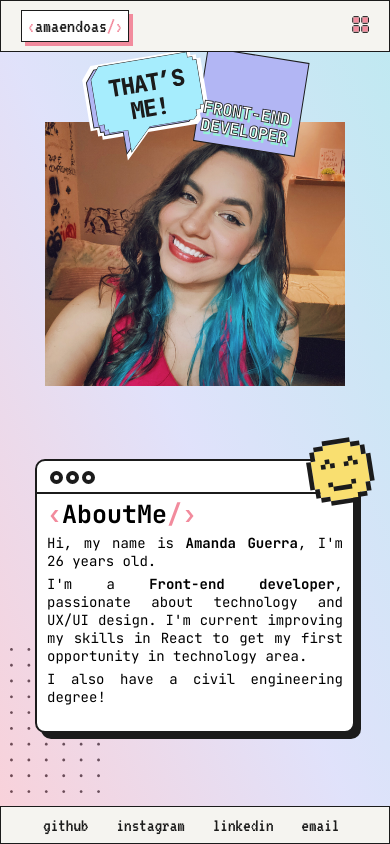
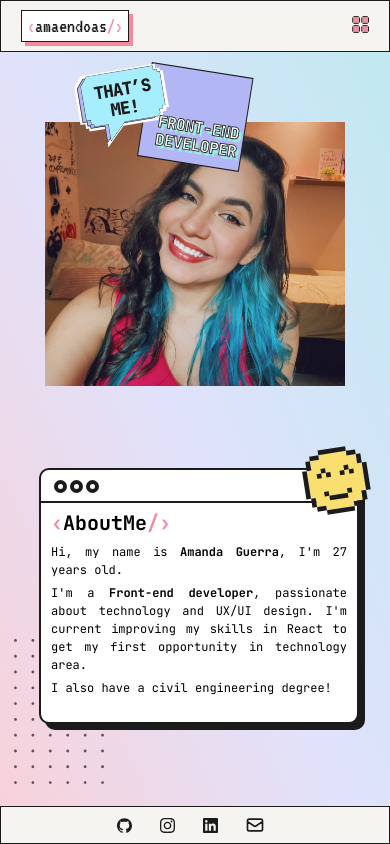
Before and after one commit to amaendoas/portfolio, a React (Vite) app: page /about in a window 390 px wide. Built offline with nearby package versions, Linux system fonts and the light colour scheme.

Commit message:
ajustes responsividade da página about e atualizaçãod o link do currículo

```diff
--- a/package.json
+++ b/package.json
@@ -15,7 +15,8 @@
     "react-elastic-carousel": "^0.11.5",
     "react-icons": "^4.4.0",
     "react-router-dom": "^6.3.0",
-    "styled-components": "^5.3.5"
+    "styled-components": "^5.3.5",
+    "use-window-dimensions": "^1.0.2"
   },
   "devDependencies": {
     "@types/react": "^18.0.17",
--- a/src/components/Footer/index.jsx
+++ b/src/components/Footer/index.jsx
@@ -1,6 +1,7 @@
 import * as C from "./styles"
-import { SiGithub, SiInstagram, SiLinkedin, SiReact } from "react-icons/si"
+import { SiGithub, SiInstagram, SiLinkedin } from "react-icons/si"
 import { HiOutlineMail } from "react-icons/hi"
+import { useState } from "react"
 
 
 
@@ -9,22 +10,26 @@ export function Footer() {
     <C.Container>
         <a href="https://github.com/amaendoas" target='_blank'>
         <span>&lsaquo;</span>
-          github
+          <SiGithub className="showIcon" size={15}/>
+          <p className="showName">github</p>
         <span>/&rsaquo;</span>
           </a>
         <a href="https://www.instagram.com/amaendoas" target='_blank'>
         <span>&lsaquo;</span>
-          instagram
+          <SiInstagram className="showIcon" size={15}/>
+          <p className="showName">instagram</p>
         <span>/&rsaquo;</span>
           </a>
         <a href="https://www.linkedin.com/in/guerramanda/" target='_blank'>
         <span>&lsaquo;</span>
-          linkedin
+          <SiLinkedin className="showIcon" size={15}/>
+          <p className="showName">linkedin</p>
         <span>/&rsaquo;</span>
           </a>
         <a href="mailto:guerraamanda1@hotmail.com" target='_blank'>
         <span>&lsaquo;</span>
-          email
+        <HiOutlineMail className="showIcon" size={20}/>
+        <p className="showName">email</p>
           <span>/&rsaquo;</span>
           </a>
     </C.Container>
--- a/src/components/Footer/styles.js
+++ b/src/components/Footer/styles.js
@@ -34,5 +34,21 @@ export const Container = styled.div`
       span {
         opacity: 1;
       }
+  }
+  .showIcon {
+    display: block;
+  }
+
+  .showName {
+    display: none;
+  }
+
+  @media (min-width: 400px) {
+    .showIcon {
+      display: none;
     }
+    .showName {
+      display: block;
+    }
+  }
 `
--- a/src/components/Header/index.jsx
+++ b/src/components/Header/index.jsx
@@ -7,12 +7,12 @@ import { Link, NavLink } from "react-router-dom"
 
 
 export function Header() {
-  const [show, setShow] = useState(false)
+  const [show, setShow] = useState(false);
 
   return(
     <C.Container>
       <Link to="/" className="logo">
-        <PinkButton title="amaendoas" path="/"/>
+      <PinkButton title="amaendoas" path="/"/>
       </Link>
       <button onClick={() => setShow(!show)} className="button-menu">
       <img src={`${show ? close : menu}`} alt="menu" />
--- a/src/components/Project/index.jsx
+++ b/src/components/Project/index.jsx
@@ -11,7 +11,6 @@ export function Project({ title, tag, description, github, live, status, finishe
 
   function ShowHide() {
     setIsActive(!isActive)
-    console.log(isActive)
   }
 
   return (
--- a/src/components/StackItem/index.jsx
+++ b/src/components/StackItem/index.jsx
@@ -1,5 +1,6 @@
 import * as C from "./styles"
 import { StarRating } from "../StarRating"
+import star from "../../assets/star-rate.svg"
 
 export function StackItem({icon: Icon, color, title, value}) {
 
--- a/src/components/Theme/styles.js
+++ b/src/components/Theme/styles.js
@@ -9,6 +9,8 @@ export const Container = styled.div `
   "header"
   "content"
   "footer";
+  overflow-x: hidden;
+  overflow-y: hidden;
 
   @keyframes downtop {
     0% {
--- a/src/pages/About/index.jsx
+++ b/src/pages/About/index.jsx
@@ -10,11 +10,13 @@ export function About() {
     <Theme>
     <C.Container>
       <C.Image>
-        <img src={balloon} alt="that's me" className="balloon"/>
-        <div>
-        <img src={tag} alt="that's me" className="tag" />
-        <p>FRONT-END DEVELOPER</p>
-        </div>
+        <C.Stickers>
+          <img src={balloon} alt="that's me" className="balloon"/>
+          <div>
+          <img src={tag} alt="front-end developer" className="tag" />
+          <p>FRONT-END DEVELOPER</p>
+          </div>
+        </C.Stickers>
       </C.Image>
       <C.AboutMe>
         <Screen>
@@ -24,7 +26,7 @@ export function About() {
           <span>/&rsaquo;</span>
           </h1>
           <div className="description">
-          <p>Hi, my name is <strong>Amanda Guerra</strong>, I'm 26 years old.</p>
+          <p>Hi, my name is <strong>Amanda Guerra</strong>, I'm 27 years old.</p>
           <p>I'm a <strong>Front-end developer</strong>, passionate about technology and UX/UI design. I'm current improving my skills in React to get my first opportunity in technology area.</p>
           <p>I also have a civil engineering degree!</p>
           </div>
--- a/src/pages/About/styles.js
+++ b/src/pages/About/styles.js
@@ -3,22 +3,12 @@ import myPhoto from "../../assets/photo.jpg"
 
 export const Container = styled.div`
   display: flex;
+  width: 100%;
   flex-wrap: wrap;
-  align-items: stretch;
   justify-content: center;
   animation: downtop 1s backwards;
-
-  @media (min-width: 600px) {
-    gap: 3rem;
-    justify-content: center;
-    align-items: center;
-  }
-
-  @media (min-width: 1000px) {
-    gap: 10rem;
-  }
+  overflow-x: hidden;
   overflow-y: auto;
-  overflow-x: hidden;
 
   ::-webkit-scrollbar {
         width: 11px;
@@ -35,32 +25,56 @@ export const Container = styled.div`
     border: 1px solid #5c5c5c;
     box-shadow: inset -3px -3px 2px 1px ${({ theme }) => theme.COLORS.PINK_P};
   }
+
+  @media (min-width: 600px) {
+    gap: 3rem;
+    justify-content: center;
+    align-items: center;
+  }
+
+  @media (min-width: 1000px) {
+    gap: 10rem;
+  }
 `
 
 export const Image = styled.div`
   margin-top: 7rem;
+  max-width: 80vw;
   width: 30rem;
-  height: clamp(18rem, 18rem + 10vh, 38rem);
+  height: clamp(18rem, 18rem + 10vh, 30rem);
   background-image: url(${myPhoto});
   background-size: cover;
   background-position: center;
   position: relative;
 
-  div {
+  @media (min-width: 650px) {
+    margin: 0;
+    padding: 0 3rem;
+  }
+
+  @media (min-width: 900px) {
+  width: 35rem;
+   height: 35rem;
+  }
+`
+export const Stickers = styled.div`
+    display: flex;
+    justify-content: center;
     position: absolute;
-    right: 35px;
-    top: -75px;
+    width: 100%;
+    top: -60px;
 
-    img.tag {
-      position: relative;
-    }
+
+    div {
+    position: relative;
+
 
     p {
       position: absolute;
       z-index: 1;
       width: 9rem;
       font-weight: 800;
-      font-size: 1.7rem;
+      font-size: 1.6rem;
       line-height: 18px;
       text-align: center;
       letter-spacing: -0.05rem;
@@ -70,35 +84,33 @@ export const Image = styled.div`
       text-shadow: 3px 3px 0px ${({theme}) => theme.COLORS.GREEN_S};
       transform: rotate(9deg);
       bottom: 20px;
-      left: 7px;
+      left: 15px;
+      }
     }
+
+  .balloon {
+    z-index: 1;
+    width: 12rem;
+    position: absolute;
+    left: 2rem;
   }
 
-  .balloon {
-    position: absolute;
-    left: 25px;
-    top: -75px;
-    z-index: 1;
-  }
-
-  @media (min-width: 650px) {
-    margin: 0;
-    padding: 0 3rem;
-  }
+  .tag {
+    svg {
+      width: 14rem;
+      height: 12rem;
+    }
+    }
 
   @media (min-width: 900px) {
-    width: 35rem;
-    height: 28rem;
-
+    top: -95px;
     .balloon {
       width: 20rem;
-      top: -110px;
+      top: 10px;
+      left: -3rem;
     }
 
     div {
-      top: -130px;
-      right: 0;
-
       p {
         width: 20rem;
         font-size: 2.6rem;
@@ -117,16 +129,16 @@ export const Image = styled.div`
         height: 22rem;
       }
     }
-
   }
 `
 
 export const AboutMe = styled.div`
   position: relative;
   height: fit-content;
+  max-width: 80vw;
 
   h1 {
-    font-size: 2.5rem;
+    font-size: 2rem;
     text-align: start;
     line-height: 2rem;
     padding: 1rem 1rem 0;
@@ -138,7 +150,7 @@ export const AboutMe = styled.div`
 
    .description {
     font-weight: 400;
-    font-size: 1.4rem;
+    font-size: 1.2rem;
     line-height: 1.8rem;
     padding: 1rem;
     text-align: justify;
--- a/src/pages/Home/index.jsx
+++ b/src/pages/Home/index.jsx
@@ -26,7 +26,7 @@ export function Home() {
               <img src={star11} alt="" className="star11"/>
                 <h1>HELLO WORLD!</h1>
                 <p> My name is <strong>Amanda Guerra</strong>, I'm a <u>web developer</u>  with main interest in <strong>front-end</strong> and <strong>UX/UI design</strong>.</p>
-                <a href="https://drive.google.com/u/0/uc?id=1pYHW-EizifOGjIMWqN9kuFeL76mfsRlJ&export=download" target="_blank">
+                <a href="https://drive.google.com/u/0/uc?id=1Uw9UXIF2-ZxBWK11sjSHmeetO5gUOhRv&export=download" target="_blank">
                 <Button icon={download} title="download resume"/>
                 </a>
             </C.PopUp>
```
Also changed, not shown: 2 other files (tests, documents, lock files or other folders).
